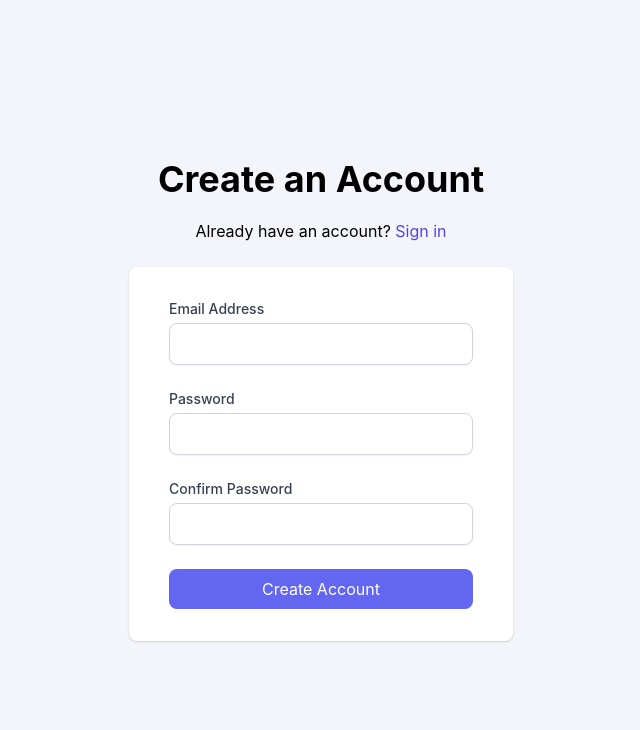
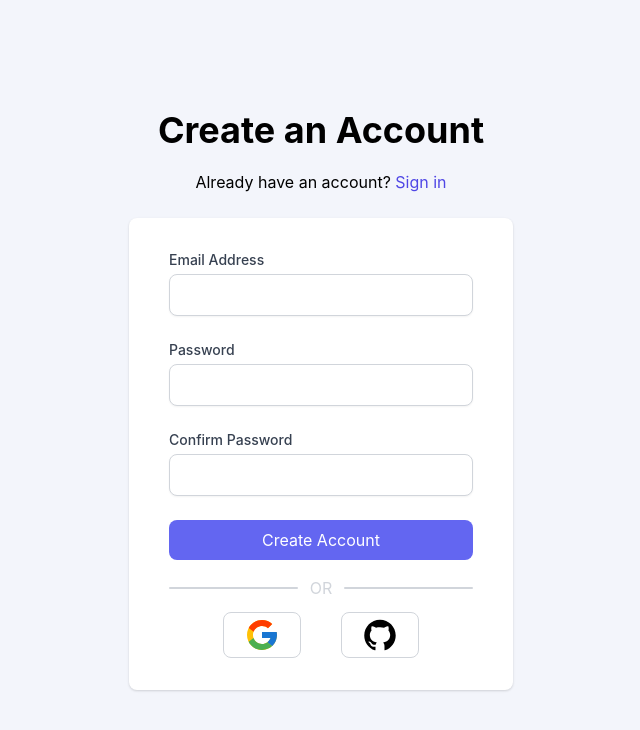
Before and after one commit to JacobwBruce/job-search-web-app, a Next.js app: page /register in a window 1280 px wide. Shown: the top 730 px of the page, without its empty margins (319-959 px from the left). Built offline with nearby package versions, Linux system fonts and the light colour scheme; no server answers.

Commit message:
Google and github signin

```diff
--- a/pages/login.tsx
+++ b/pages/login.tsx
@@ -4,6 +4,8 @@ import 'firebase/auth';
 import Link from 'next/link';
 import { useForm } from 'react-hook-form';
 import { useAuth } from '@/lib/auth';
+import { FcGoogle } from 'react-icons/fc';
+import { AiFillGithub } from 'react-icons/ai';
 
 interface FormValues {
     email: string;
@@ -93,7 +95,7 @@ const login: FC = () => {
                         <div className='mt-2'>
                             <button
                                 className=' bg-indigo-500 text-white rounded-lg w-full py-2 focus:ring
-                                 focus:ring-indigo-500 focus:ring-offset-2'
+                                 focus:ring-indigo-500 focus:ring-offset-2 hover:bg-indigo-600 hover:shadow-lg transition-all'
                                 style={{ outline: 'none' }}
                                 type='submit'
                             >
@@ -101,6 +103,41 @@ const login: FC = () => {
                             </button>
                         </div>
                     </form>
+                    <div className='mt-4'>
+                        <div className='flex items-center'>
+                            <div className=' h-0.5 rounded w-full bg-gray-300'></div>
+                            <p className='text-gray-300 mx-3'>OR</p>
+                            <div className=' h-0.5 rounded w-full bg-gray-300'></div>
+                        </div>
+                        <div className='flex items-center justify-center space-x-10 mt-3'>
+                            <button
+                                onClick={async () => {
+                                    await firebase
+                                        .auth()
+                                        .signInWithPopup(new firebase.auth.GoogleAuthProvider())
+                                        .then(() => (window.location.href = '/'))
+                                        .catch((error) => alert(error));
+                                }}
+                                className=' border border-gray-300 b-1 rounded-lg px-5 py-1 hover:shadow-lg hover:border-indigo-500 transition-all'
+                                style={{ outline: 'none' }}
+                            >
+                                <FcGoogle className='text-4xl' />
+                            </button>
+                            <button
+                                onClick={async () => {
+                                    await firebase
+                                        .auth()
+                                        .signInWithPopup(new firebase.auth.GithubAuthProvider())
+                                        .then(() => (window.location.href = '/'))
+                                        .catch((error) => alert(error));
+                                }}
+                                className='border border-gray-300 b-1 rounded-lg px-5 py-1 hover:shadow-lg hover:border-indigo-500 transition-all'
+                                style={{ outline: 'none' }}
+                            >
+                                <AiFillGithub className='text-4xl' />
+                            </button>
+                        </div>
+                    </div>
                 </div>
             </div>
         </div>
--- a/pages/register.tsx
+++ b/pages/register.tsx
@@ -4,6 +4,8 @@ import 'firebase/auth';
 import Link from 'next/link';
 import { useForm } from 'react-hook-form';
 import { useAuth } from '@/lib/auth';
+import { FcGoogle } from 'react-icons/fc';
+import { AiFillGithub } from 'react-icons/ai';
 
 interface FormValues {
     email: string;
@@ -117,7 +119,7 @@ const login: FC = () => {
                         <div className='mt-2'>
                             <button
                                 className=' bg-indigo-500 text-white rounded-lg w-full py-2 focus:ring
-                                 focus:ring-indigo-500 focus:ring-offset-2'
+                                 focus:ring-indigo-500 focus:ring-offset-2 hover:bg-indigo-600 hover:shadow-lg transition-all'
                                 style={{ outline: 'none' }}
                                 type='submit'
                             >
@@ -125,6 +127,41 @@ const login: FC = () => {
                             </button>
                         </div>
                     </form>
+                    <div className='mt-4'>
+                        <div className='flex items-center'>
+                            <div className=' h-0.5 rounded w-full bg-gray-300'></div>
+                            <p className='text-gray-300 mx-3'>OR</p>
+                            <div className=' h-0.5 rounded w-full bg-gray-300'></div>
+                        </div>
+                        <div className='flex items-center justify-center space-x-10 mt-3'>
+                            <button
+                                onClick={async () => {
+                                    await firebase
+                                        .auth()
+                                        .signInWithPopup(new firebase.auth.GoogleAuthProvider())
+                                        .then(() => (window.location.href = '/'))
+                                        .catch((error) => alert(error));
+                                }}
+                                className=' border border-gray-300 b-1 rounded-lg px-5 py-1 hover:shadow-lg hover:border-indigo-500 transition-all'
+                                style={{ outline: 'none' }}
+                            >
+                                <FcGoogle className='text-4xl' />
+                            </button>
+                            <button
+                                onClick={async () => {
+                                    await firebase
+                                        .auth()
+                                        .signInWithPopup(new firebase.auth.GithubAuthProvider())
+                                        .then(() => (window.location.href = '/'))
+                                        .catch((error) => alert(error));
+                                }}
+                                className='border border-gray-300 b-1 rounded-lg px-5 py-1 hover:shadow-lg hover:border-indigo-500 transition-all'
+                                style={{ outline: 'none' }}
+                            >
+                                <AiFillGithub className='text-4xl' />
+                            </button>
+                        </div>
+                    </div>
                 </div>
             </div>
         </div>
```
